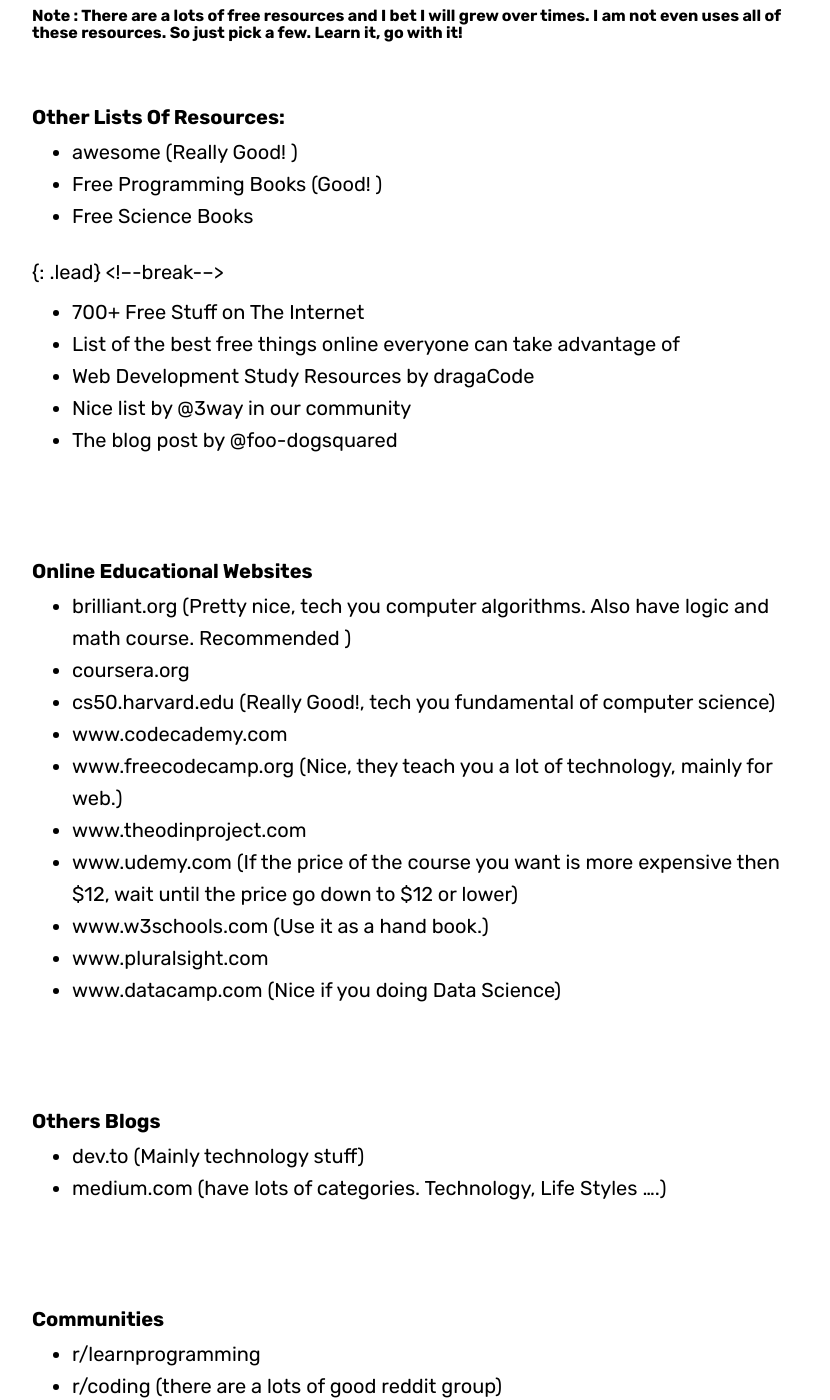
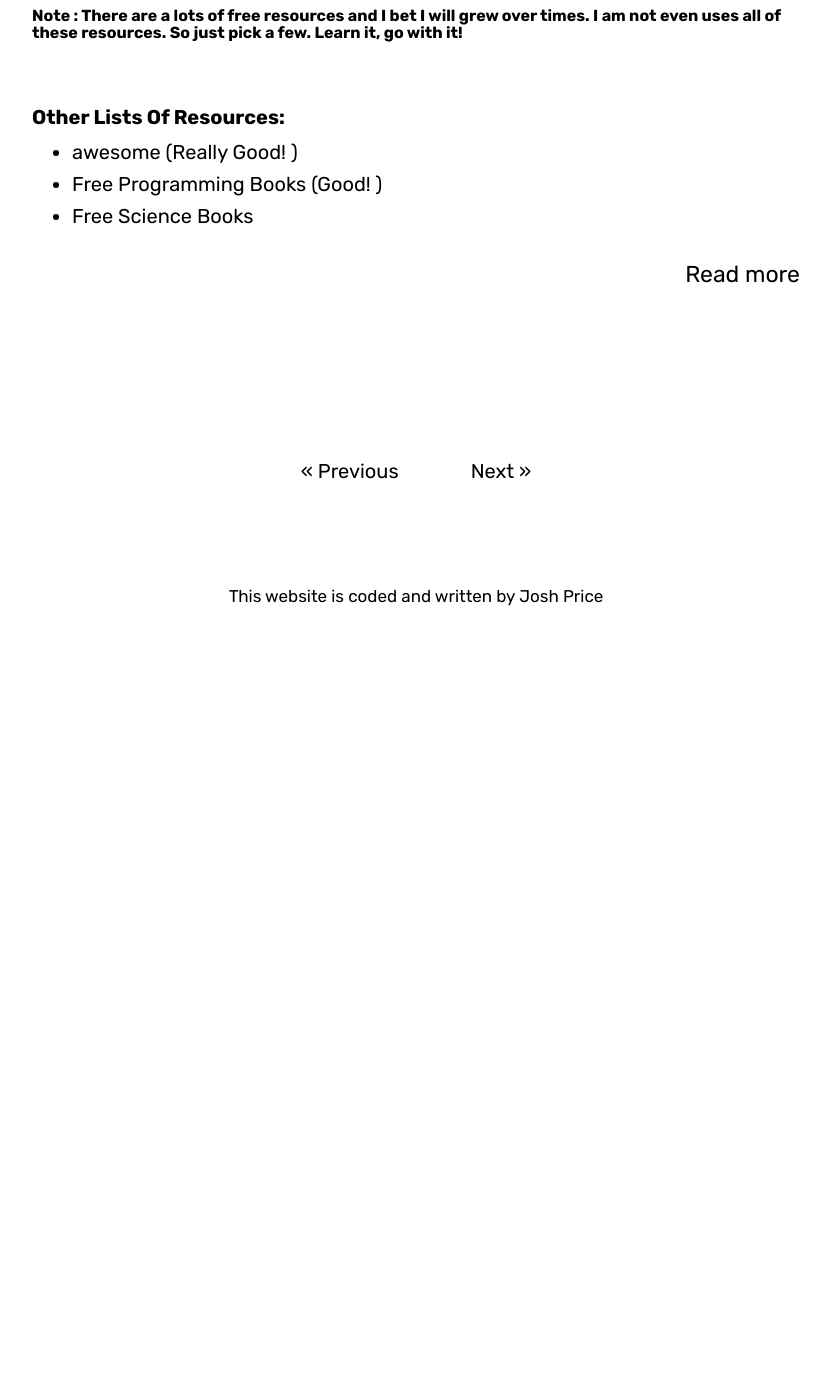
Before and after one commit to optimistguy/getprogrammed, a Jekyll site: the page built from index.html, in a window 1280 px wide and 1400 px high, scrolled down 857 px. Shown: the whole window, without its empty margins (224-1054 px from the left). Built offline with Jekyll 4.4.1, drawn with Linux system fonts in a browser that asks for light colours; some web fonts are replaced; the list of posts is cut into pages by our own code; after the commit the page ends 1531 px from its top, so only the background shows below that; some of the changed text lies outside the part shown.

Commit message:
Update 2018-08-27-resources-for-beginner-and-advanced.md

```diff
--- a/_posts/2018-08-27-resources-for-beginner-and-advanced.md
+++ b/_posts/2018-08-27-resources-for-beginner-and-advanced.md
@@ -19,9 +19,7 @@ published: true
 * [Free Programming Books](https://github.com/EbookFoundation/free-programming-books){: target="_blank"} (Good! )
 * [Free Science Books](https://github.com/EbookFoundation/free-science-books){: target="_blank"}
 {: .lead}
-
-{: .lead} &lt;!–-break-–&gt;
-
+<!–-break-–>
 * [700+ Free Stuff on The Internet](https://medium.com/free-stuff/500-free-things-on-the-internet-to-start-your-new-year-11ae72266b66){: target="_blank"}
 * [List of the best free things online everyone can take advantage of](https://www.reddit.com/r/BestofSoftwares/comments/6084vh/list_of_the_best_free_things_online_everyone_can/){: target="_blank"}
 * [Web Development Study Resources by dragaCode](https://github.com/dargaCode/WebDevStudyResources){: target="_blank"}
```
